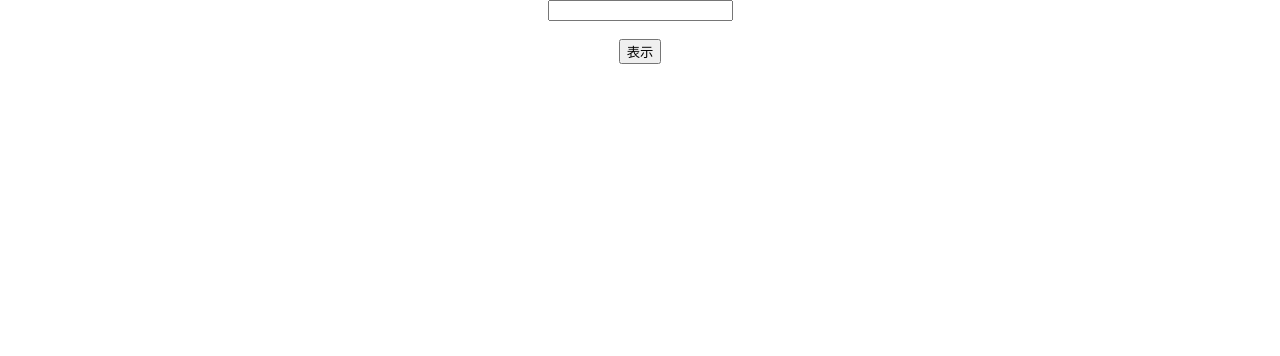
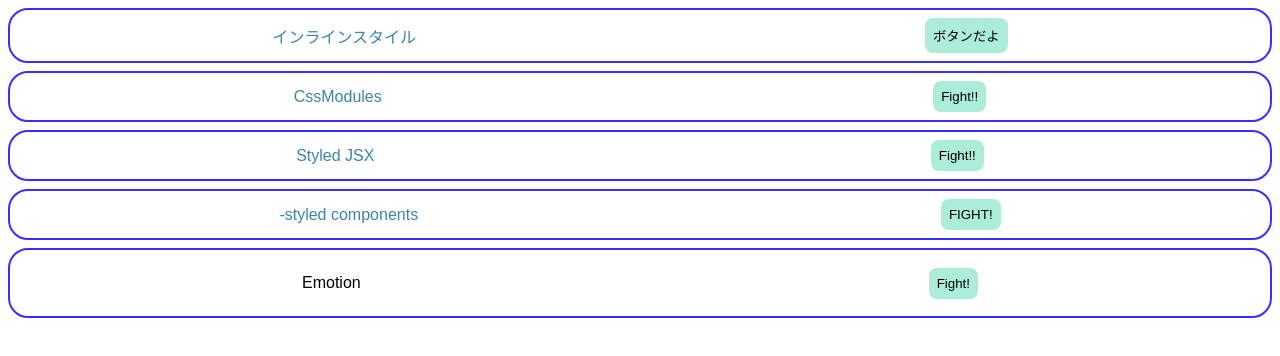
Before and after one commit to yasu2122yasu/react-udemy-2, a React (Create React App) app: page / in a window 1280 px wide. Shown: the top 356 px of the page. Built offline with nearby package versions, Linux system fonts and the light colour scheme.

Commit message:
fix: ReactでのCSSの当て方を学ぶ

```diff
--- a/src/App.jsx
+++ b/src/App.jsx
@@ -1,30 +1,18 @@
+import { InlineStyle } from './components/inlineStyle';
+import { CssModules } from './components/CssModules';
 import './styles.css';
-import { useState, useCallback, useMemo } from 'react';
-import { ChildArea } from './ChildArea';
+import { StyledJsx } from './components/StyledJsx';
+import { StyledComponents } from './components/StyledComponents';
+import { Emotion } from './components/Emotion';
 
 export default function App() {
-  console.log('App');
-  const [text, setText] = useState('');
-  const [open, setOpen] = useState('');
-
-  const onChangeText = (e) => setText(e.target.value);
-
-  const onClickOpen = () => {
-    setOpen(!open);
-  };
-
-  const onClickClose = useCallback(() => setOpen(false), [open]);
-
-  const temp = useMemo(() => 1 + 3, []);
-  console.log(temp);
-
   return (
     <div className="App">
-      <input value={text} onChange={onChangeText} />
-      <br />
-      <br />
-      <button onClick={onClickOpen}>表示</button>
-      <ChildArea open={open} onClickClose={onClickClose} />
+      <InlineStyle />
+      <CssModules />
+      <StyledJsx />
+      <StyledComponents />
+      <Emotion />
     </div>
   );
 }
--- /dev/null
+++ b/src/components/CssModules.jsx
@@ -0,0 +1,10 @@
+import classes from './CssModules.module.scss';
+
+export const CssModules = () => {
+  return (
+    <div className={classes.container}>
+      <p className={classes.title}>CssModules</p>
+      <button className={classes.button}>Fight!!</button>
+    </div>
+  );
+};
--- /dev/null
+++ b/src/components/CssModules.module.scss
@@ -0,0 +1,26 @@
+.container {
+  border: solid 2px #392eff;
+  border-radius: 20px;
+  padding: 8px;
+  margin: 8px;
+  display: flex;
+  justify-content: space-around;
+  align-items: center;
+}
+
+.title {
+  margin: 0;
+  color: #3d84a8;
+}
+
+.button {
+  background-color: #abedd8;
+  border: none;
+  padding: 8px;
+  border-radius: 8px;
+  &:hover {
+    background-color: #46cdcf;
+    color: #fff;
+    cursor: pointer;
+  }
+}
--- /dev/null
+++ b/src/components/Emotion.jsx
@@ -0,0 +1,39 @@
+/** @jsxRuntime classic */
+/** @jsx jsx */
+import { jsx, css } from '@emotion/react';
+import styled from '@emotion/styled';
+
+export const Emotion = () => {
+  // Emotionのコード
+  const containerStyle = css`
+    border: solid 2px #392eff;
+    border-radius: 20px;
+    padding: 8px;
+    margin: 8px;
+    display: flex;
+    justify-content: space-around;
+    align-items: center;
+  `;
+  const titleStyle = css({
+    margin: '0',
+    color: '#3d84a8',
+  });
+  return (
+    <div css={containerStyle}>
+      <p class={titleStyle}>Emotion</p>
+      <SButton>Fight!</SButton>
+    </div>
+  );
+};
+
+const SButton = styled.button`
+  background-color: #abedd8;
+  border: none;
+  padding: 8px;
+  border-radius: 8px;
+  &:hover {
+    background-color: #46cdcf;
+    color: #fff;
+    cursor: pointer;
+  }
+`;
--- /dev/null
+++ b/src/components/StyledComponents.jsx
@@ -0,0 +1,37 @@
+import styled from 'styled-components';
+
+export const StyledComponents = () => {
+  return (
+    <SContainer>
+      <STitle>-styled components</STitle>
+      <SButton>FIGHT!</SButton>
+    </SContainer>
+  );
+};
+
+const SContainer = styled.div`
+  border: solid 2px #392eff;
+  border-radius: 20px;
+  padding: 8px;
+  margin: 8px;
+  display: flex;
+  justify-content: space-around;
+  align-items: center;
+`;
+
+const STitle = styled.p`
+  margin: 0;
+  color: #3d84a8;
+`;
+
+const SButton = styled.button`
+  background-color: #abedd8;
+  border: none;
+  padding: 8px;
+  border-radius: 8px;
+  &:hover {
+    background-color: #46cdcf;
+    color: #fff;
+    cursor: pointer;
+  }
+`;
--- /dev/null
+++ b/src/components/StyledJsx.jsx
@@ -0,0 +1,32 @@
+export const StyledJsx = () => {
+  return (
+    <>
+      <div className="container">
+        <p className="title">Styled JSX</p>
+        <button className="button">Fight!!</button>
+        <style jsx="true">{`
+          .container {
+            border: solid 2px #392eff;
+            border-radius: 20px;
+            padding: 8px;
+            margin: 8px;
+            display: flex;
+            justify-content: space-around;
+            align-items: center;
+          }
+          .title {
+            margin: 0;
+            color: #3d84a8;
+          }
+          .button {
+            background-color: #abedd8;
+            border: none;
+            padding: 8px;
+            border-radius: 8px;
+            cursor: pointer;
+          }
+        `}</style>
+      </div>
+    </>
+  );
+};
--- /dev/null
+++ b/src/components/inlineStyle.jsx
@@ -0,0 +1,28 @@
+export const InlineStyle = () => {
+  const containerStyle = {
+    border: 'solid 2px #392eff',
+    borderRadius: '20px',
+    padding: '8px',
+    margin: '8px',
+    display: 'flex',
+    justifyContent: 'space-around',
+    alignItems: 'center',
+  };
+  const titleStyle = {
+    margin: '0',
+    color: '#3d84a8',
+  };
+  const buttonStyle = {
+    backgroundColor: '#abedd8',
+    border: 'none',
+    padding: '8px',
+    borderRadius: '8px',
+    cursor: 'pointer',
+  };
+  return (
+    <div style={containerStyle}>
+      <p style={titleStyle}>インラインスタイル</p>
+      <button style={buttonStyle}>ボタンだよ</button>
+    </div>
+  );
+};
```
Also changed, not shown: package.json (+7 -0 lines), 2 other files (tests, documents, lock files or other folders).
